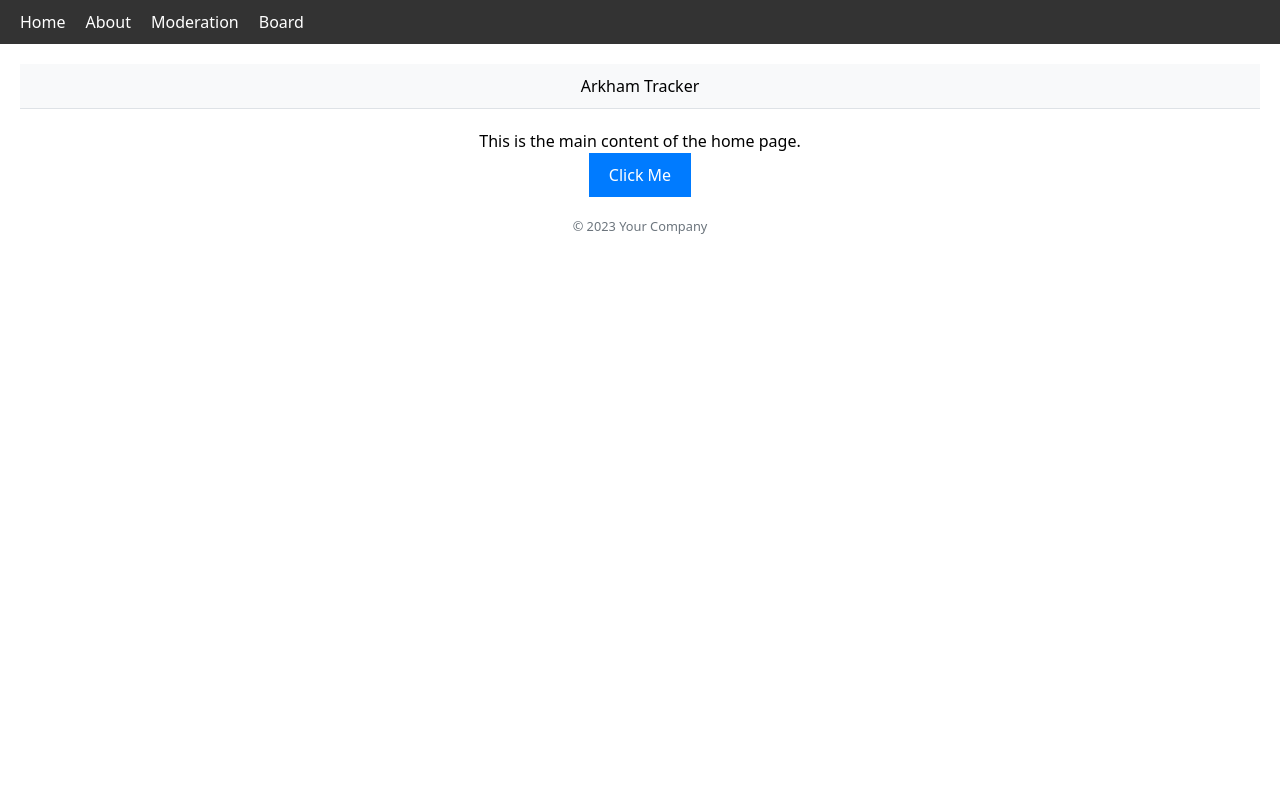
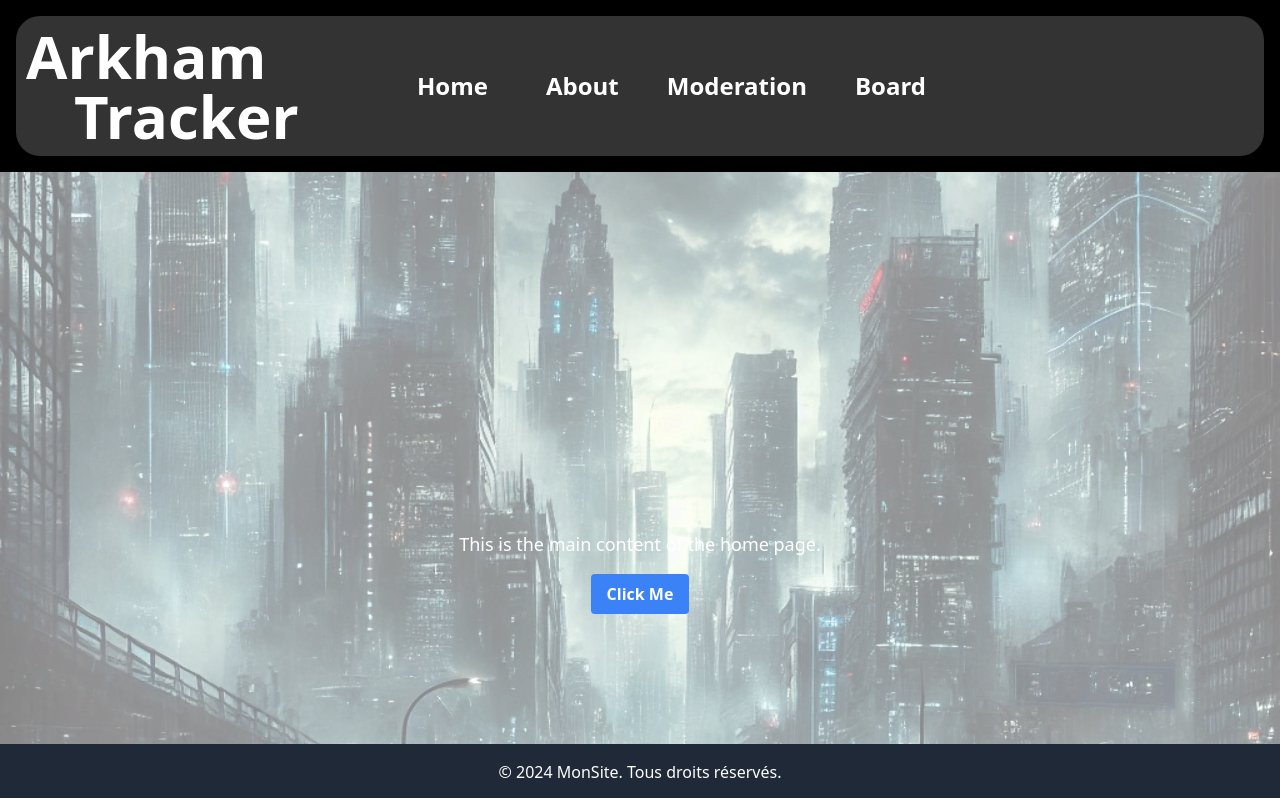
Before and after one commit to amezianechayer/timemanager, a Vue app in the folder frontend/: page /home in a window 1280 px wide. Shown: the top 798 px of the page. Built offline with nearby package versions, Linux system fonts and the light colour scheme.

Commit message:
continuité 1

```diff
--- a/frontend/src/App.vue
+++ b/frontend/src/App.vue
@@ -1,17 +1,18 @@
 <template>
   <div id="app">
-    <Header />
     <router-view></router-view>
+    <FooterComponent />
   </div>
 </template>
 
 <script>
-import Header from './components/HeaderComponent.vue';
+import FooterComponent from './components/FooterComponent.vue';
 
 export default {
   name: 'App',
   components: {
-    Header,
+
+    FooterComponent,
   },
 };
 </script>
--- a/frontend/src/components/footer.vue
+++ b/frontend/src/components/FooterComponent.vue
@@ -1,5 +1,5 @@
 <template>
-  <footer>
+  <footer class="bg-gray-800 text-white text-center py-4 fixed bottom-0 left-0 w-full">
     <p>&copy; 2024 MonSite. Tous droits réservés.</p>
   </footer>
 </template>
@@ -9,10 +9,5 @@ export default {};
 </script>
 
 <style scoped>
-footer {
-  background-color: #333;
-  color: white;
-  text-align: center;
-  padding: 10px;
-}
+/* Aucune autre règle nécessaire ici */
 </style>
--- a/frontend/src/components/HeaderComponent.vue
+++ b/frontend/src/components/HeaderComponent.vue
@@ -1,17 +1,38 @@
 /* eslint-disable vue/multi-word-component-names */
 <template>
-  <header>
-    <nav>
-      <router-link to="/home">Home</router-link>
-      <router-link to="/about">About</router-link>
-      <router-link to="/moderation">Moderation</router-link>
-      <router-link to="/board">Board</router-link>
+  <header v-if="!isLoginPage" class="bg-black p-4">
+    <nav class="flex justify-between items-center rounded-3xl">
+      <h1 class="text-6xl font-bold leading-none">
+        <span class="block text-white">Arkham</span>
+        <span class="block ml-12 text-white">Tracker</span>
+      </h1>
+
+      <div class="flex space-x-8 text-white text-2xl font-semibold mr-80">
+        <router-link to="/home" class="hover:underline p-2">Home</router-link>
+        <router-link to="/about" class="hover:underline p-2">About</router-link>
+        <router-link to="/moderation" class="hover:underline p-2">Moderation</router-link>
+        <router-link to="/board" class="hover:underline p-2">Board</router-link>
+      </div>
     </nav>
   </header>
 </template>
 
+
+
 <script>
-export default {};
+import { computed } from 'vue';
+import { useRoute } from 'vue-router';
+
+export default {
+  setup() {
+    const route = useRoute(); // Obtenir la route actuelle
+    const isLoginPage = computed(() => route.path === '/login'); // Vérifier si la route est celle de la page de connexion
+
+    return {
+      isLoginPage,
+    };
+  },
+};
 </script>
 
 <style scoped>
--- a/frontend/src/views/AboutPage.vue
+++ b/frontend/src/views/AboutPage.vue
@@ -1,4 +1,5 @@
 <template>
+  <HeaderComponent />
   <div>
     <h1>About Page</h1>
     <p>This is the about page content.</p>
@@ -6,8 +7,11 @@
 </template>
 
 <script>
+import HeaderComponent from "@/components/HeaderComponent.vue";
+
 export default {
   name: 'AboutPage',
+  components: {HeaderComponent},
 };
 </script>
 
--- a/frontend/src/views/BoardPage.vue
+++ b/frontend/src/views/BoardPage.vue
@@ -1,4 +1,5 @@
 <template>
+  <HeaderComponent />
   <div class="hours-tracking-container">
     <h1>Suivi des Heures - Arkham Tracker</h1>
     <table>
@@ -25,7 +26,10 @@
 </template>
 
 <script>
+import HeaderComponent from "@/components/HeaderComponent.vue";
+
 export default {
+  components: {HeaderComponent},
   data() {
     return {
       employees: [
--- a/frontend/src/views/HomePage.vue
+++ b/frontend/src/views/HomePage.vue
@@ -1,21 +1,27 @@
 <template>
-  <div class="home">
-    <header>
-      <h1>Arkham Tracker</h1>
-    </header>
-    <main>
-      <p>This is the main content of the home page.</p>
-      <button @click="handleClick">Click Me</button>
-    </main>
-    <footer>
-      <p>&copy; 2023 Your Company</p>
+  <HeaderComponent />
+  <div class="home h-screen flex flex-col relative">
+    <div class="relative w-full h-full">
+      <img src="@/assets/fondEcran.webp" alt="Arkham Tracker Logo" class="w-full h-full object-cover opacity-50">
+      <div class="absolute inset-0 flex flex-col items-center justify-center z-20">
+        <p class="text-lg text-white">This is the main content of the home page.</p>
+        <button @click="handleClick" class="mt-4 bg-blue-500 text-white font-bold py-2 px-4 rounded hover:bg-blue-700">
+          Click Me
+        </button>
+      </div>
+    </div>
+
+    <footer class="text-sm text-gray-500 p-4 z-10">
     </footer>
   </div>
 </template>
 
 <script>
+import HeaderComponent from "@/components/HeaderComponent.vue";
+
 export default {
   name: 'HomePage',
+  components: {HeaderComponent},
   methods: {
     handleClick() {
       alert('Button clicked!');
@@ -25,36 +31,5 @@ export default {
 </script>
 
 <style scoped>
-.home {
-  text-align: center;
-  padding: 20px;
-}
-
-header {
-  background-color: #f8f9fa;
-  padding: 10px;
-  border-bottom: 1px solid #dee2e6;
-}
-
-main {
-  margin: 20px 0;
-}
-
-button {
-  background-color: #007bff;
-  color: white;
-  border: none;
-  padding: 10px 20px;
-  cursor: pointer;
-}
-
-button:hover {
-  background-color: #0056b3;
-}
-
-footer {
-  margin-top: 20px;
-  font-size: 0.8em;
-  color: #6c757d;
-}
+/* Pas de styles additionnels nécessaires si tu utilises Tailwind */
 </style>
--- a/frontend/src/views/LoginPage.vue
+++ b/frontend/src/views/LoginPage.vue
@@ -1,8 +1,23 @@
 <template>
   <div class="login-container">
+    <img src="@/assets/fondEcran.webp" alt="Arkham Tracker Logo" class="background-image">
+    <div class="overlay"></div> <!-- Superposition sombre -->
+    <h1 class="text-6xl font-bold leading-none">
+      <span class="block text-white">Arkham</span>
+      <span class="block ml-12 text-white">Tracker</span>
+    </h1>
+
     <div class="login-card">
-      <h1>Arkham Tracker</h1>
+      <img src="@/assets/iconeApp.webp" alt="Arkham Tracker Logo" class="h-24 w-24 rounded-2xl mx-auto mb-2">
+
       <form @submit.prevent="handleLogin">
+        <div class="form-group">
+          <label for="userType">Type d'utilisateur</label>
+          <select id="userType" v-model="userType" required>
+            <option value="admin">Admin</option>
+            <option value="user">Utilisateur</option>
+          </select>
+        </div>
         <div class="form-group">
           <label for="username">Nom d'utilisateur</label>
           <input type="text" id="username" v-model="username" required />
@@ -22,6 +37,7 @@
 export default {
   data() {
     return {
+      userType: 'user', // Valeur par défaut
       username: '',
       password: '',
       errorMessage: ''
@@ -30,8 +46,10 @@ export default {
   methods: {
     handleLogin() {
       // Logique de connexion (exemple de simulation)
-      if (this.username === 'admin' && this.password === 'password') {
-        this.$router.push({ name: 'Home' }); // Redirige vers la page d'accueil
+      if (this.userType === 'admin' && this.username === 'admin' && this.password === 'adminPassword') {
+        this.$router.push({ name: 'HomeAdmin' }); // Redirige vers la page d'accueil admin
+      } else if (this.userType === 'user' && this.username === 'user' && this.password === 'userPassword') {
+        this.$router.push({ name: 'HomeUser' }); // Redirige vers la page d'accueil utilisateur
       } else {
         this.errorMessage = 'Nom d\'utilisateur ou mot de passe incorrect.';
       }
@@ -46,8 +64,36 @@ export default {
   justify-content: center;
   align-items: center;
   height: 100vh;
-  background-color: #1d1d1d; /* Couleur sombre pour l'ambiance d'Arkham */
+  position: relative; /* Position relative pour que l'image de fond s'embrique correctement */
   color: #f5f5f5;
+  overflow: hidden; /* Pour éviter le débordement */
+}
+
+.background-image {
+  position: absolute; /* Positionne l'image en arrière-plan */
+  top: 0;
+  left: 0;
+  width: 100%;
+  height: 100%;
+  object-fit: cover; /* Pour que l'image couvre tout l'espace */
+  z-index: 0; /* S'assure que l'image est derrière le contenu */
+}
+
+.overlay {
+  position: absolute;
+  top: 0;
+  left: 0;
+  width: 100%;
+  height: 100%;
+  background-color: rgba(0, 0, 0, 0.5); /* Couleur noire avec opacité */
+  z-index: 1; /* Assure que la superposition est au-dessus de l'image de fond */
+}
+
+h1 {
+  text-align: center;
+  margin-bottom: 20px;
+  position: relative; /* Positionne le texte par rapport à l'image de fond */
+  z-index: 2; /* S'assure que le texte est au-dessus de l'image de fond */
 }
 
 .login-card {
@@ -56,11 +102,8 @@ export default {
   border-radius: 8px;
   box-shadow: 0 4px 10px rgba(0, 0, 0, 0.5);
   width: 300px;
-}
-
-h1 {
-  text-align: center;
-  margin-bottom: 20px;
+  position: relative; /* Pour s'assurer que le card est au-dessus de l'image */
+  z-index: 2; /* Assure que le card est au-dessus de l'image de fond */
 }
 
 .form-group {
@@ -72,6 +115,15 @@ label {
   margin-bottom: 5px;
 }
 
+select {
+  width: 100%;
+  padding: 10px;
+  border: 1px solid #444;
+  border-radius: 4px;
+  background-color: #3b3b3b;
+  color: #f5f5f5;
+}
+
 input {
   width: 100%;
   padding: 10px;
@@ -81,7 +133,7 @@ input {
   color: #f5f5f5;
 }
 
-input:focus {
+input:focus, select:focus {
   outline: none;
   border-color: #007bff; /* Couleur de survol */
 }
--- a/frontend/src/views/ModerationPage.vue
+++ b/frontend/src/views/ModerationPage.vue
@@ -1,4 +1,5 @@
 <template>
+  <HeaderComponent />
   <div class="moderation-container">
     <h1>Modération - Arkham Tracker</h1>
     <table>
@@ -26,7 +27,10 @@
 </template>
 
 <script>
+import HeaderComponent from "@/components/HeaderComponent.vue";
+
 export default {
+  components: {HeaderComponent},
   data() {
     return {
       reports: [
```
Also changed, not shown: frontend/src/assets/fondEcran.webp (added), frontend/src/assets/iconeApp.webp (added).
